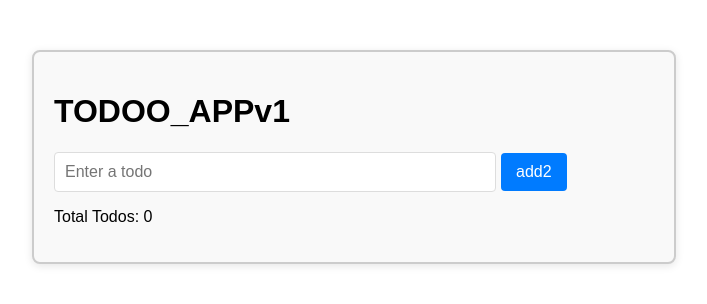
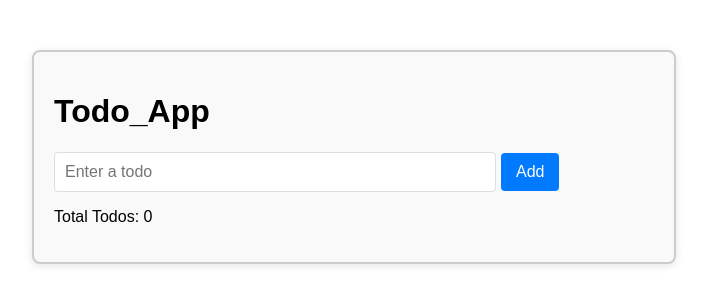
Before and after one commit to Kazu81/ToDoAppProject, a React (Vite) app: page / in a window 1280 px wide. Shown: the top 304 px of the page, without its empty margins (286-993 px from the left). Built offline with nearby package versions, Linux system fonts and the light colour scheme.

Commit message:
Test Webhook

```diff
--- a/src/main.jsx
+++ b/src/main.jsx
@@ -122,7 +122,7 @@ const App = () => {
 
   return (
     <div style={styles.container}>
-      <h1>TODOO_APPv1</h1>
+      <h1>Todo_App</h1>
       <div>
         <input
           type="text"
@@ -132,7 +132,7 @@ const App = () => {
           onKeyDown={handleKeyDown}
           style={styles.input}
         />
-        <button onClick={addTodo} style={styles.button}>add2</button>
+        <button onClick={addTodo} style={styles.button}>Add</button>
       </div>
       <p>Total Todos: {todos.length}</p>
       <ul style={{ listStyle: "none", padding: 0 }}>
```
